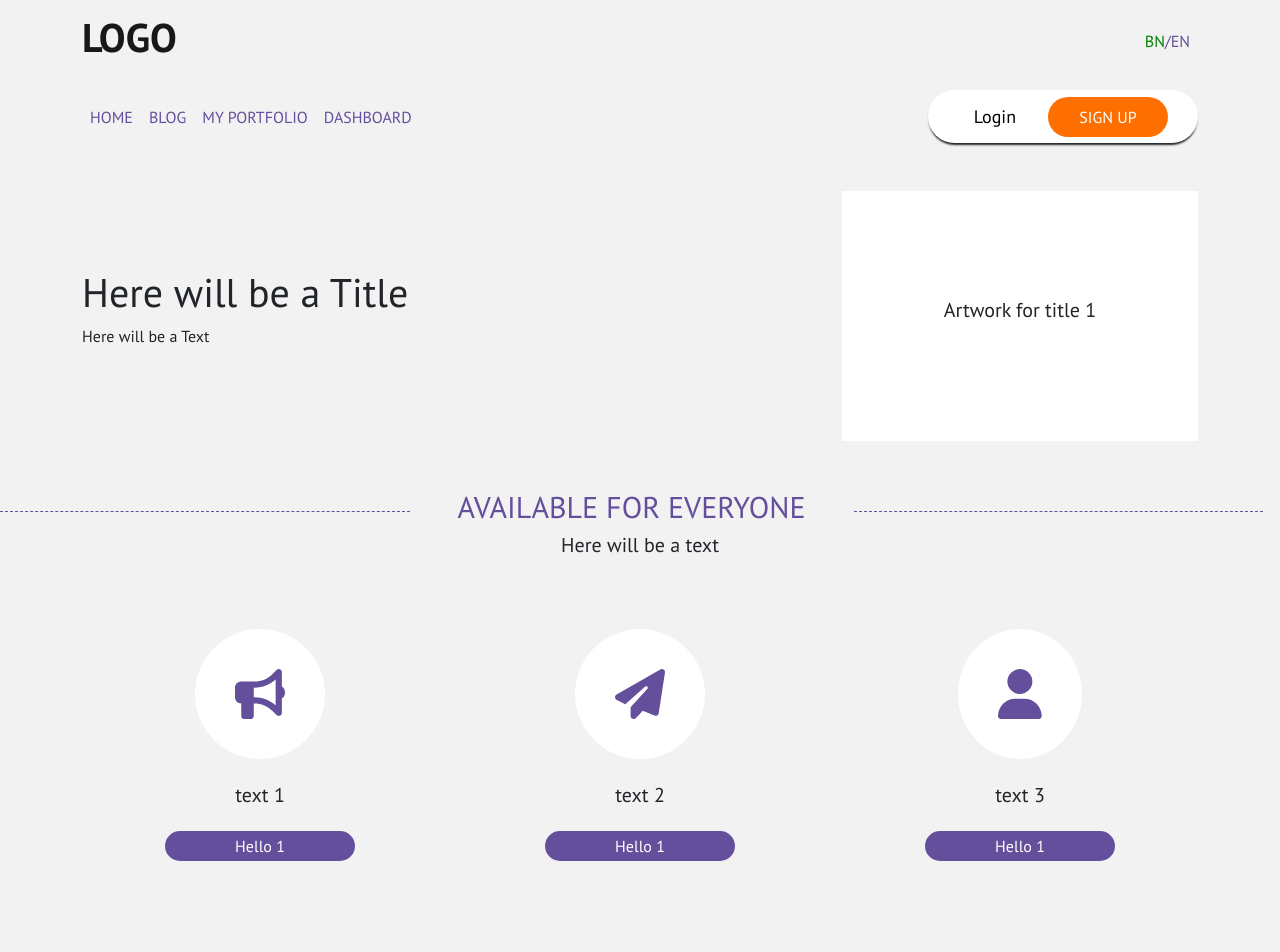
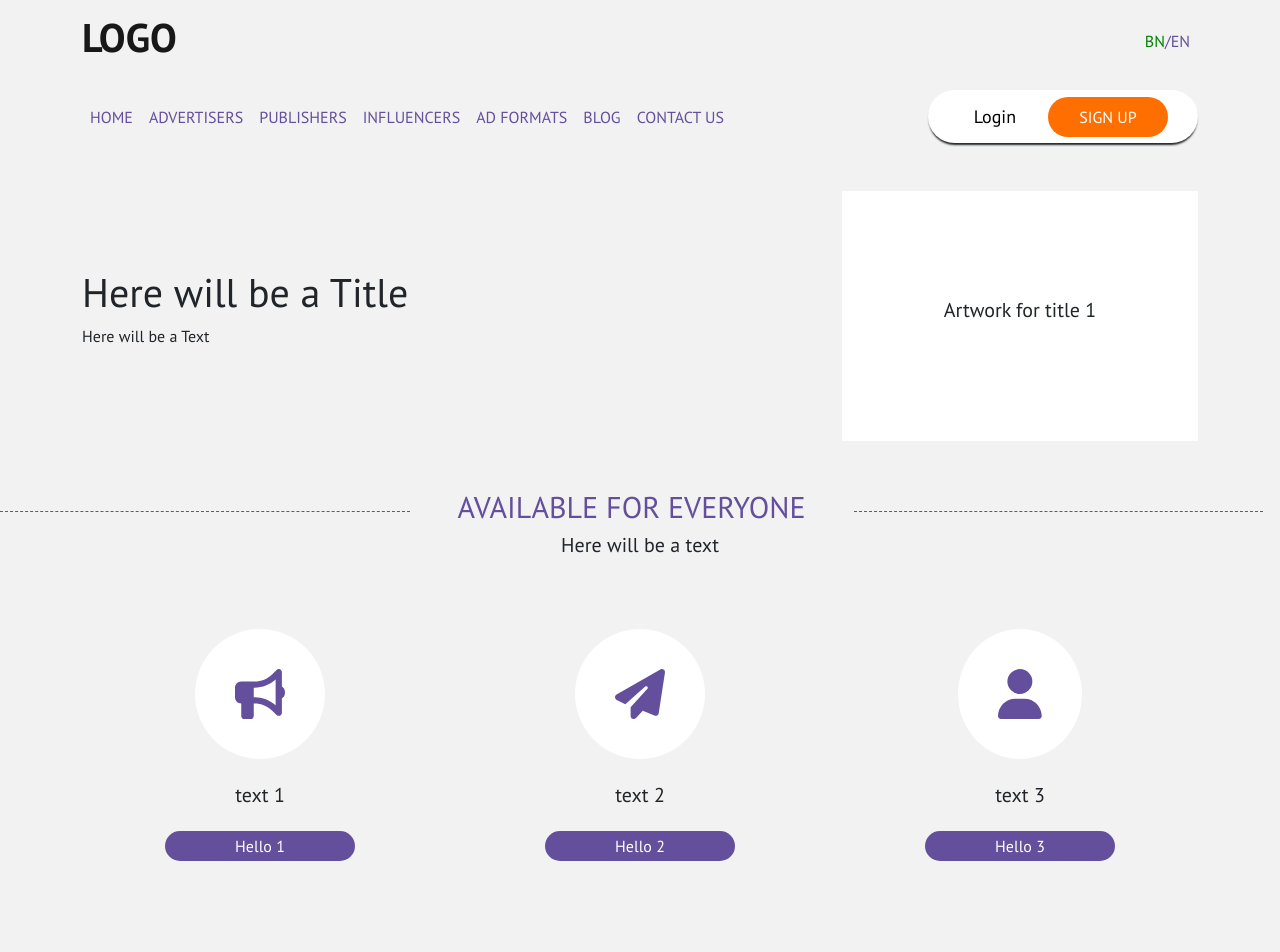
Before and after one commit to rifatjahan823/Task-1, a React (Create React App) app: page / in a window 1280 px wide. Shown: the top 952 px of the page. Built offline with nearby package versions, Linux system fonts and the light colour scheme.

Commit message:
add readme file

```diff
--- a/src/Components/Navebar/Navebar.js
+++ b/src/Components/Navebar/Navebar.js
@@ -24,9 +24,12 @@ const Navebar = () => {
             <Navbar.Collapse id="responsive-navbar-nav">
              <Nav className="me-auto">
              <Nav.Link as={Link} to="/">Home</Nav.Link>
-               <Nav.Link as={Link} to="/blog">Blog</Nav.Link>
-               <Nav.Link href="#home" to="/portfolio">My Portfolio</Nav.Link>
-               <Nav.Link href="#home" to="/dashboard">DashBoard</Nav.Link>
+               <Nav.Link as={Link} to="">ADVERTISERS</Nav.Link>
+               <Nav.Link as={Link} to="">PUBLISHERS</Nav.Link>
+               <Nav.Link as={Link} to="">INFLUENCERS</Nav.Link>
+               <Nav.Link as={Link} to="">AD FORMATS </Nav.Link>
+               <Nav.Link as={Link} to="">BLOG </Nav.Link>
+               <Nav.Link as={Link} to="">CONTACT US</Nav.Link>
              </Nav>
             </Navbar.Collapse>
             <div className="ms-auto d-flex align-items-center"  style={{backgroundColor:"white",borderRadius:"40px",padding:"5px 30px",boxShadow:'0px 3px 2px -1px'}}>
--- a/src/Components/Service/Service.js
+++ b/src/Components/Service/Service.js
@@ -27,14 +27,14 @@ const Service = () => {
                 <div>
                 <FontAwesomeIcon className='icon' icon={faPaperPlane} />
                 <h4 className='my-4'>text 2</h4>
-                <button className='btn'>Hello 1</button>
+                <button className='btn'>Hello 2</button>
                 </div>
                 </div>
                 <div className='col-lg-4 col-md-6 col-12'>
                 <div className=''>
                 <FontAwesomeIcon className='icon' icon={faUser} />
                 <h4 className='my-4'> text 3</h4>
-                <button className='btn'>Hello 1</button>
+                <button className='btn'>Hello 3</button>
                 </div>
                 </div>
             </div>
```
Also changed, not shown: 1 other file (tests, documents, lock files or other folders).
